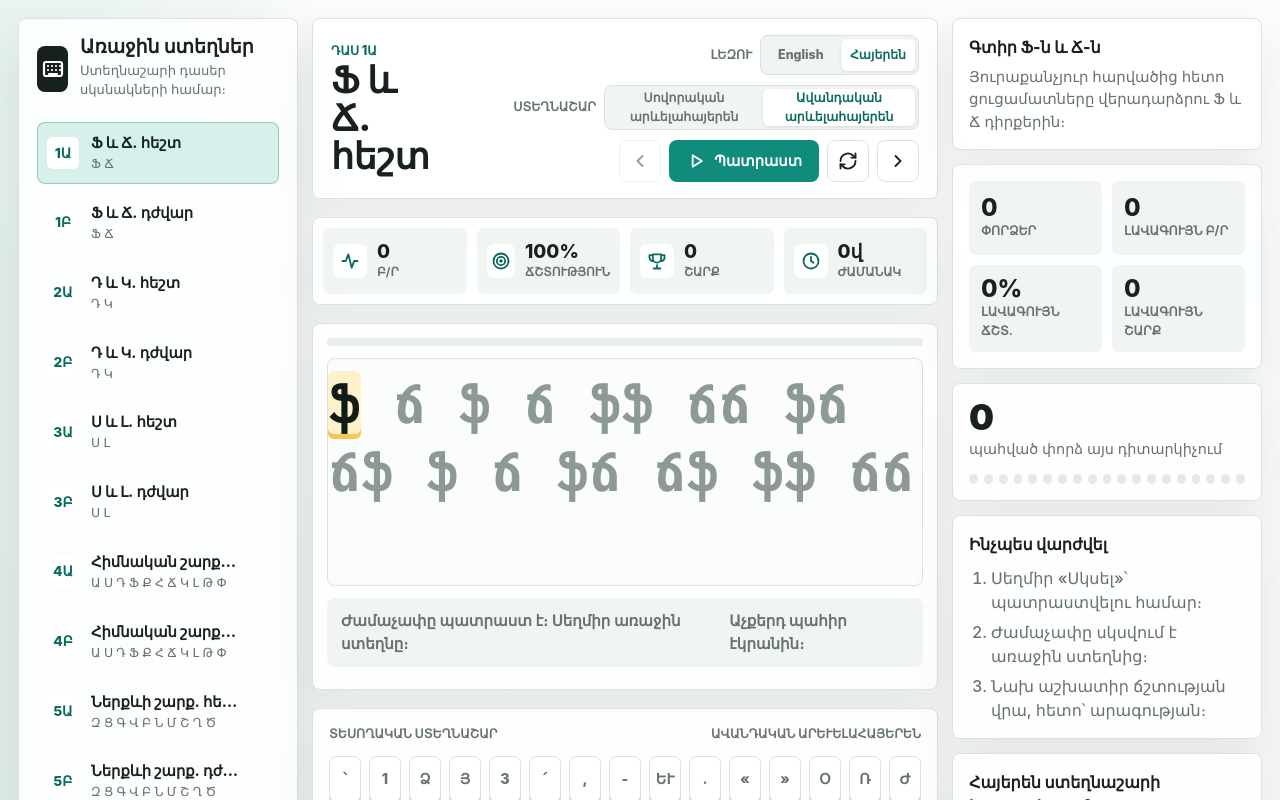
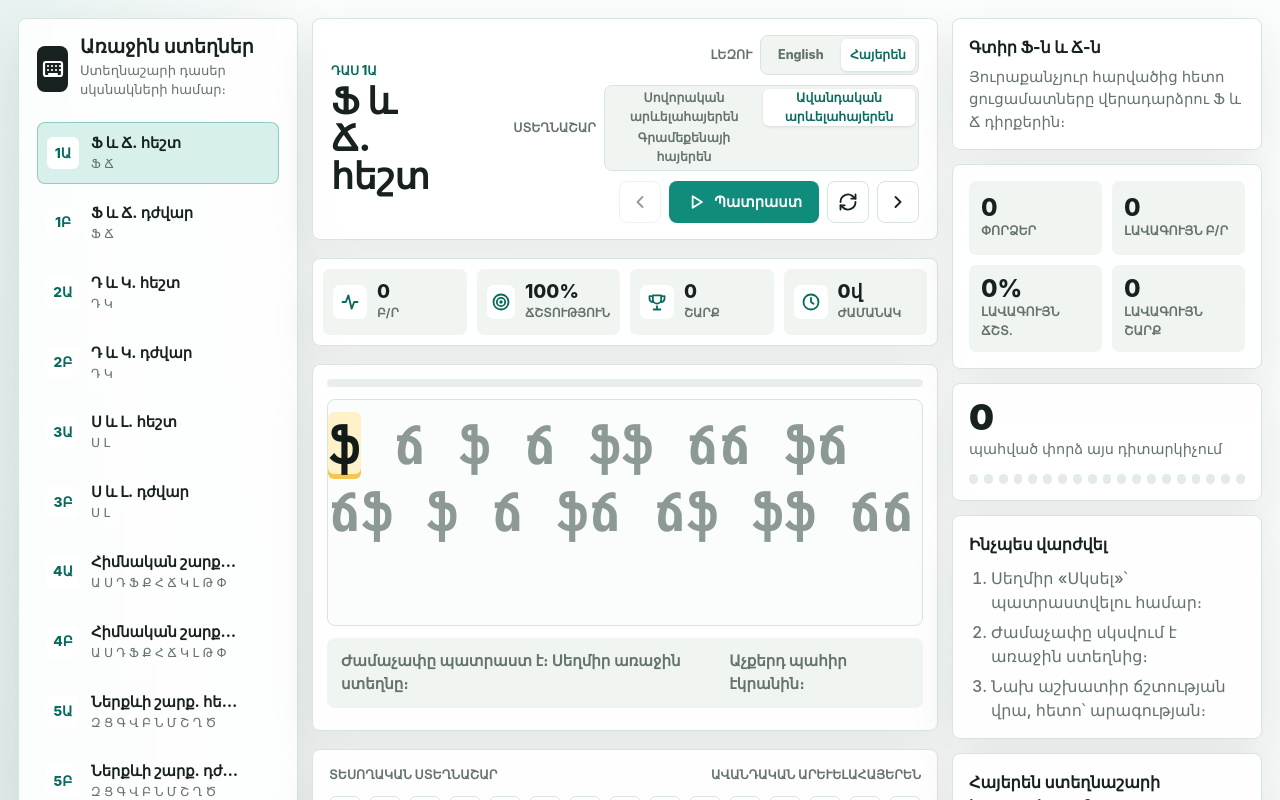
Before and after one commit to jwt1000/i-am-a-brand-new-typer, a React (Vite) app: page / in a window 1280 px wide. Both pictures are taken after a click on the button "Հայերեն". Shown: the top 800 px of the page. Built offline with nearby package versions, Linux system fonts and the light colour scheme.

Commit message:
add armenian typewriter keyboard layout

```diff
--- a/src/App.jsx
+++ b/src/App.jsx
@@ -800,22 +800,24 @@ const COPY = {
     howToPractice: "Ինչպես վարժվել",
     steps: ["Սեղմիր «Սկսել»՝ պատրաստվելու համար։", "Ժամաչափը սկսվում է առաջին ստեղնից։", "Նախ աշխատիր ճշտության վրա, հետո՝ արագության։"],
     keyboardSetupTitle: "Հայերեն ստեղնաշարի կարգավորում",
-    keyboardSetupIntro: "Windows-ում կարող ես ավելացնել երկու տարբերակն էլ և փոխել դրանց միջև առաջադրանքից առաջ։",
+    keyboardSetupIntro: "Windows-ում կարող ես ավելացնել երեք տարբերակն էլ և փոխել դրանց միջև առաջադրանքից առաջ։",
     keyboardSetupSteps: [
       "Բացիր Կարգավորումներ → Ժամանակ և լեզու → Լեզու և տարածաշրջան։",
       "Ավելացրու կամ ընտրիր Հայերեն լեզուն, հետո բացիր Ստեղնաշարեր բաժինը։",
       "Ավելացրու սովորական արևելահայերեն դասավորությունը։",
       "Ավելացրու նաև ավանդական արևելահայերեն դասավորությունը։",
+      "Ավելացրու նաև գրամեքենայի հայերեն դասավորությունը, եթե ուզում ես սովորել այդ տարբերակը։",
       "Փոխելու համար օգտագործիր Windows + Space կամ լեզվի ընտրիչը էկրանի ներքևում։",
     ],
-    keyboardLayoutsTitle: "Օգտագործիր երկու դասավորությունը",
-    keyboardLayouts: ["Սովորական արևելահայերեն", "Ավանդական արևելահայերեն"],
+    keyboardLayoutsTitle: "Օգտագործիր երեք դասավորությունները",
+    keyboardLayouts: ["Սովորական արևելահայերեն", "Ավանդական արևելահայերեն", "Գրամեքենայի հայերեն"],
     tutorialTitle: "Մատների դիրքը մուտքագրելուց առաջ",
     visualKeyboard: "Տեսողական ստեղնաշար",
     keyboardMeta: "Հիմնական շարքը կենտրոնում է",
     keyboardLayoutLabel: "Ստեղնաշար",
     keyboardLayoutRegular: "Սովորական արևելահայերեն",
     keyboardLayoutLegacy: "Ավանդական արևելահայերեն",
+    keyboardLayoutTypewriter: "Գրամեքենայի հայերեն",
     keyboardLayoutNote: "Փոխիր նաև Windows-ի ստեղնաշարը, որպեսզի մուտքագրված նիշերը համընկնեն։",
     leftHand: "Ձախ ձեռք",
     rightHand: "Աջ ձեռք",
@@ -859,6 +861,12 @@ const ARMENIAN_KEYBOARD_ROWS = {
     ["խ", "ւ", "է", "ր", "տ", "ե", "ը", "ի", "ո", "պ", "չ", "ջ"],
     ["ա", "ս", "դ", "ֆ", "ք", "հ", "ճ", "կ", "լ", "թ", "փ"],
     ["զ", "ց", "գ", "վ", "բ", "ն", "մ", "շ", "ղ", "ծ"],
+  ],
+  typewriter: [
+    ["՝", "ֆ", "ձ", "և", "օ", "է", "ղ"],
+    ["ճ", "փ", "բ", "ս", "մ", "ո", "ւ", "կ", "ը", "թ", "ծ", "ց"],
+    ["ջ", "վ", "գ", "ե", "ա", "ն", "ի", "տ", "հ", "պ", "ր"],
+    ["ժ", "դ", "չ", "յ", "զ", "լ", "ք", "խ", "շ", "ռ"],
   ],
 };
 const ARMENIAN_LAYOUT_CONFIGS = {
@@ -891,6 +899,21 @@ const ARMENIAN_LAYOUT_CONFIGS = {
     upper: ["խ", "ւ", "է", "ր", "տ", "ե", "ը", "ի", "ո", "պ", "չ", "ջ"],
     top: ["ձ", "յ", "և", "օ", "ռ", "ժ"],
     topFocus: "Ձ Յ ԵՎ Օ Ռ Ժ",
+  },
+  typewriter: {
+    id: "typewriter",
+    homeLeft: ["ջ", "վ", "գ", "ե", "ա"],
+    homeRight: ["ն", "ի", "տ", "հ", "պ", "ր"],
+    leftIndex: "ե",
+    rightIndex: "ի",
+    leftMiddle: "գ",
+    rightMiddle: "տ",
+    leftRing: "վ",
+    rightRing: "հ",
+    lower: ["ժ", "դ", "չ", "յ", "զ", "լ", "ք", "խ", "շ", "ռ"],
+    upper: ["ճ", "փ", "բ", "ս", "մ", "ո", "ւ", "կ", "ը", "թ", "ծ", "ց"],
+    top: ["ֆ", "ձ", "և", "օ", "է", "ղ"],
+    topFocus: "Ֆ Ձ ԵՎ Օ Է Ղ",
   },
 };
 const ARMENIAN_ALPHABET_KEYS = ["ա", "բ", "գ", "դ", "ե", "զ", "է", "ը", "թ", "ժ", "ի", "լ", "խ", "ծ", "կ", "հ", "ձ", "ղ", "ճ", "մ", "յ", "ն", "շ", "ո", "չ", "պ", "ջ", "ռ", "ս", "վ", "տ", "ր", "ց", "ւ", "փ", "ք", "օ", "ֆ", "և"];
@@ -1339,6 +1362,7 @@ function makeArmenianLessons(config) {
 const ARMENIAN_LESSON_SETS_BY_LAYOUT = {
   regular: makeArmenianLessons(ARMENIAN_LAYOUT_CONFIGS.regular),
   legacy: makeArmenianLessons(ARMENIAN_LAYOUT_CONFIGS.legacy),
+  typewriter: makeArmenianLessons(ARMENIAN_LAYOUT_CONFIGS.typewriter),
 };
 const ICON_PATHS = {
   activity: <path d="M3 12h4l3-8 4 16 3-8h4" />,
@@ -1403,6 +1427,7 @@ function loadLanguage() {
 function loadArmenianKeyboardLayout() {
   try {
     const stored = localStorage.getItem(ARMENIAN_KEYBOARD_STORAGE_KEY);
+    if (stored === "typewriter") return "typewriter";
     return stored === "regular" ? "regular" : "legacy";
   } catch {
     return "legacy";
@@ -1420,6 +1445,11 @@ function progressKey(language, lessonId) {
 function getLessonsForLanguage(language, armenianKeyboardLayout) {
   if (language !== "hy") return LESSON_SETS.en;
   return ARMENIAN_LESSON_SETS_BY_LAYOUT[armenianKeyboardLayout] || ARMENIAN_LESSON_SETS_BY_LAYOUT.legacy;
+}
+
+function getArmenianLayoutLabelKey(armenianKeyboardLayout) {
+  if (armenianKeyboardLayout === "typewriter") return "keyboardLayoutTypewriter";
+  return armenianKeyboardLayout === "legacy" ? "keyboardLayoutLegacy" : "keyboardLayoutRegular";
 }
 
 function formatKey(key, copy) {
@@ -1548,6 +1578,9 @@ function ArmenianKeyboardSwitcher({ keyboardLayout, copy, onKeyboardLayoutChange
         </button>
         <button className={keyboardLayout === "legacy" ? "selected" : ""} type="button" onClick={() => onKeyboardLayoutChange("legacy")}>
           {copy.keyboardLayoutLegacy}
+        </button>
+        <button className={keyboardLayout === "typewriter" ? "selected" : ""} type="button" onClick={() => onKeyboardLayoutChange("typewriter")}>
+          {copy.keyboardLayoutTypewriter}
         </button>
       </div>
     </div>
@@ -1659,7 +1692,7 @@ function VisualKeyboard({ keyboardRows, expectedKey, lessonKeys, lastKey, lastRe
                 normalizedLessonKeys.includes(normalizedKey) ? "lesson-key" : "",
                 normalizedKey === normalizedExpectedKey ? "expected" : "",
                 normalizedKey === normalizedLastKey ? lastResult : "",
-                (rowIndex === 1 && (key === "f" || key === "j")) || (rowIndex === 2 && (key === "ֆ" || key === "յ" || key === "ճ")) ? "home-anchor" : "",
+                (rowIndex === 1 && (key === "f" || key === "j")) || (rowIndex === 2 && (key === "ֆ" || key === "յ" || key === "ճ" || key === "ե" || key === "ի")) ? "home-anchor" : "",
               ].join(" ");
               return (
                 <span className={keyClasses} key={key}>
@@ -1819,7 +1852,16 @@ function ProgressPanel({ language, lessons, progress, lesson, bestStreak, copy,
           <p>{copy.keyboardSetupIntro}</p>
           <div className="layout-pills">
             {copy.keyboardLayouts.map((layout, index) => (
-              <span className={(index === 0 && armenianKeyboardLayout === "regular") || (index === 1 && armenianKeyboardLayout === "legacy") ? "selected" : ""} key={layout}>
+              <span
+                className={
+                  (index === 0 && armenianKeyboardLayout === "regular") ||
+                  (index === 1 && armenianKeyboardLayout === "legacy") ||
+                  (index === 2 && armenianKeyboardLayout === "typewriter")
+                    ? "selected"
+                    : ""
+                }
+                key={layout}
+              >
                 {layout}
               </span>
             ))}
@@ -1904,7 +1946,7 @@ export default function App() {
   const lessonText = getLessonText(lesson, speedText);
   const copy = COPY[language];
   const keyboardRows = language === "hy" ? ARMENIAN_KEYBOARD_ROWS[armenianKeyboardLayout] : KEYBOARD_ROWS.en;
-  const keyboardMeta = language === "hy" ? copy[armenianKeyboardLayout === "legacy" ? "keyboardLayoutLegacy" : "keyboardLayoutRegular"] : copy.keyboardMeta;
+  const keyboardMeta = language === "hy" ? copy[getArmenianLayoutLabelKey(armenianKeyboardLayout)] : copy.keyboardMeta;
 
   runtimeRef.current = {
     language,
@@ -2030,7 +2072,7 @@ export default function App() {
   }, []);
 
   const changeArmenianKeyboardLayout = useCallback((nextLayout) => {
-    const safeLayout = nextLayout === "regular" ? "regular" : "legacy";
+    const safeLayout = nextLayout === "regular" || nextLayout === "typewriter" ? nextLayout : "legacy";
     const nextLesson = getLessonsForLanguage("hy", safeLayout)[0];
     prepareSpeedPrompt(nextLesson);
     speedFinishInProgressRef.current = false;
```
